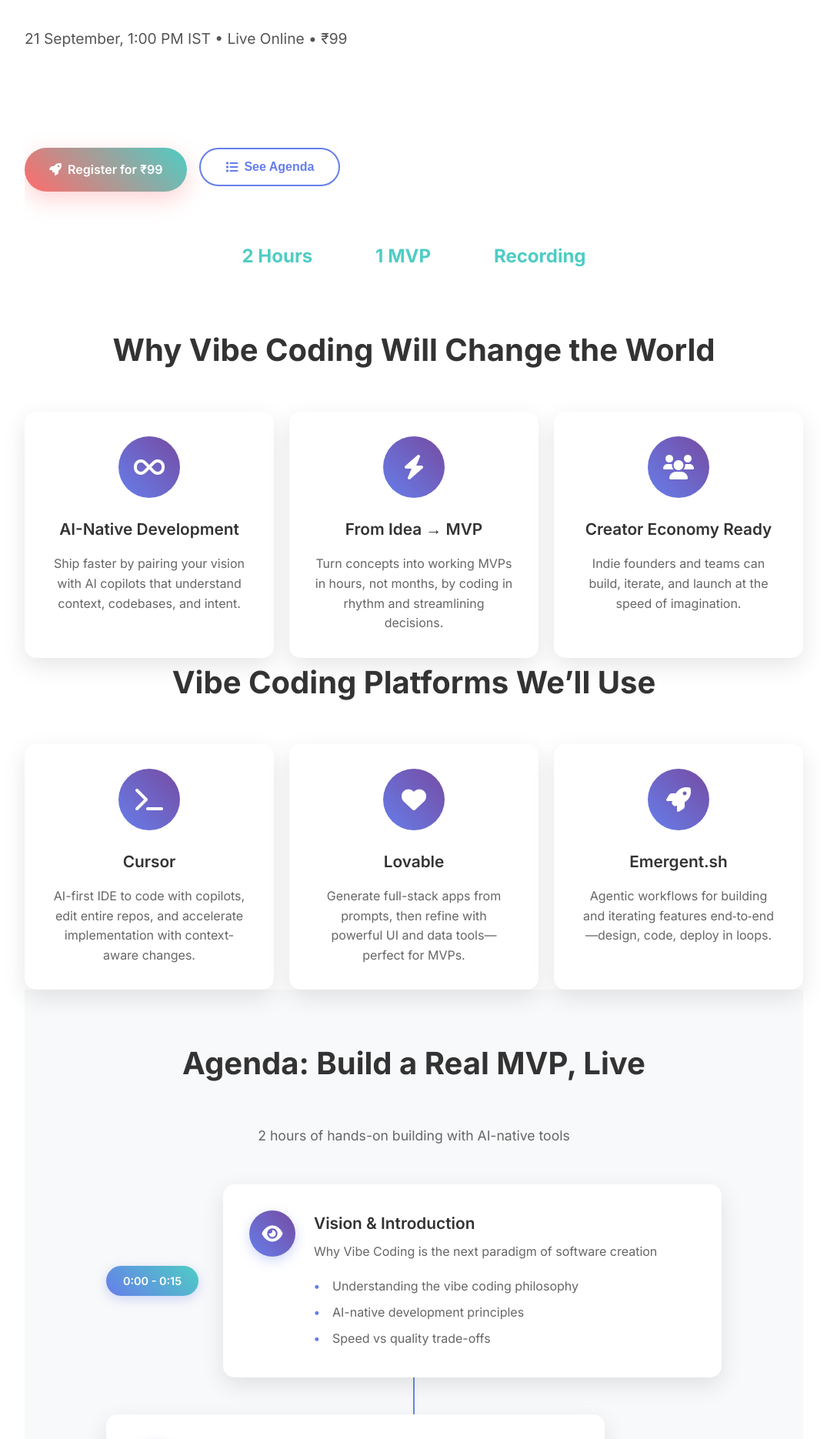
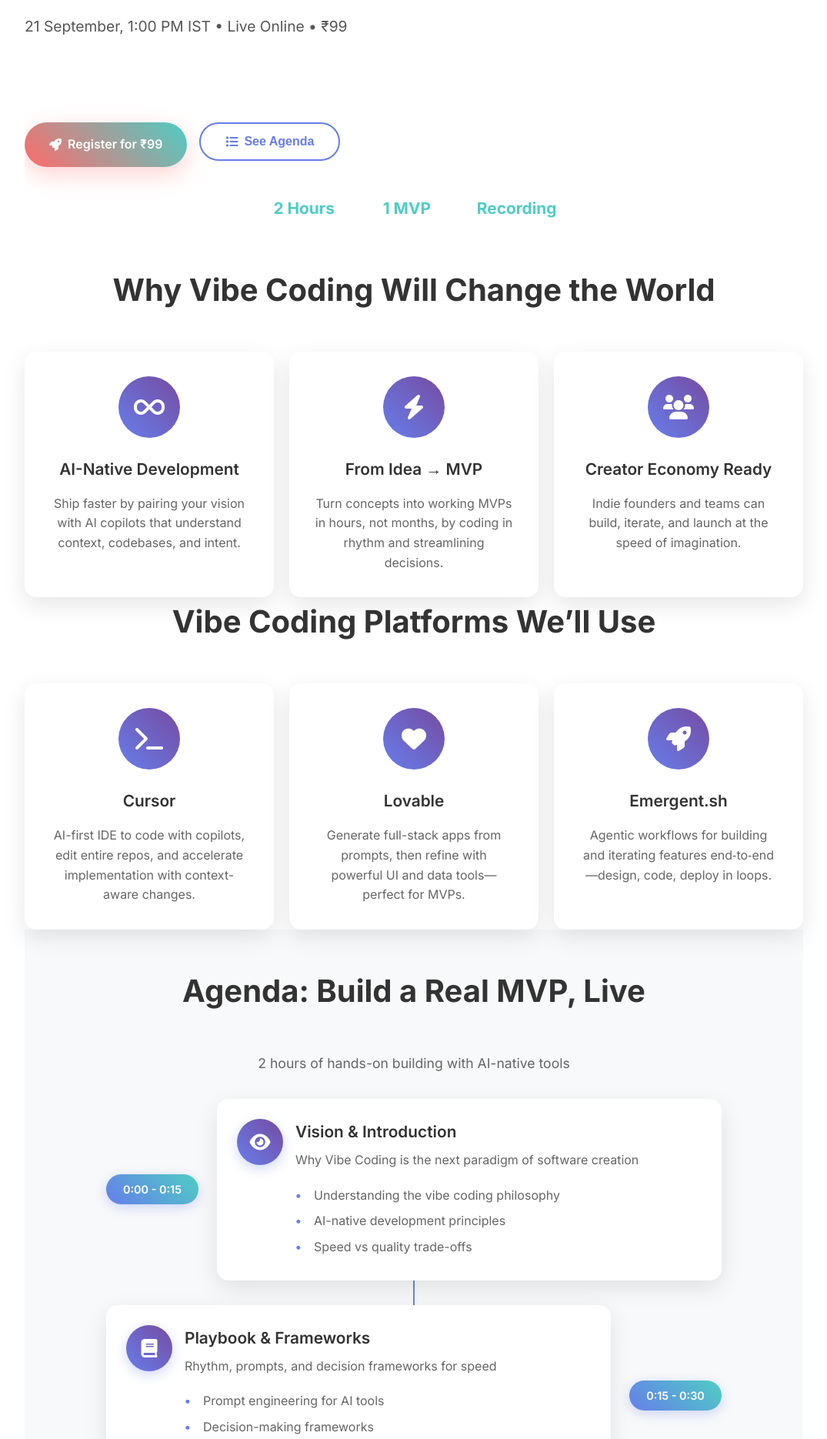
Before and after one commit to praiitt/vibe-coding, a React (Create React App) app: page /webinar in a window 1280 px wide. Shown: the part 340-2210 px from the top of the page at 77% size, without its empty margins (102-1177 px from the left). Built offline with nearby package versions, Linux system fonts and the light colour scheme.

Commit message:
Reduce white space and improve spacing on webinar landing page

```diff
--- a/src/index.css
+++ b/src/index.css
@@ -1909,7 +1909,7 @@ section {
 .webinar-landing .hero {
     min-height: auto;
     background: none;
-    padding: 2.5rem 0 1.5rem;
+    padding: 1.5rem 0 1rem;
 }
 
 .webinar-landing .hero .hero-title {
@@ -1945,7 +1945,7 @@ section {
 .webinar-landing .hero .hero-buttons {
     display: flex !important;
     gap: 1rem;
-    margin-bottom: 3rem;
+    margin-bottom: 1.5rem;
     flex-wrap: wrap;
 }
 
@@ -1968,7 +1968,7 @@ section {
 
 /* Enhanced Agenda Section */
 .agenda {
-    padding: 4rem 0;
+    padding: 3rem 0;
     background: #f8f9fa;
 }
 
@@ -1999,9 +1999,9 @@ section {
 
 /* Hero Description */
 .hero-description {
-    font-size: 1.2rem;
-    line-height: 1.6;
-    margin-bottom: 2rem;
+    font-size: 1.1rem;
+    line-height: 1.5;
+    margin-bottom: 1.5rem;
     color: rgba(255, 255, 255, 0.9);
     max-width: 600px;
 }
@@ -2009,8 +2009,8 @@ section {
 /* Hero Stats */
 .hero-stats {
     display: flex;
-    gap: 2rem;
-    margin-top: 2rem;
+    gap: 1.5rem;
+    margin-top: 1rem;
     justify-content: center;
     flex-wrap: wrap;
 }
@@ -2018,19 +2018,19 @@ section {
 .stat {
     text-align: center;
     background: rgba(255, 255, 255, 0.1);
-    padding: 1rem 1.5rem;
-    border-radius: 15px;
+    padding: 0.75rem 1rem;
+    border-radius: 12px;
     backdrop-filter: blur(10px);
     border: 1px solid rgba(255, 255, 255, 0.2);
-    min-width: 120px;
+    min-width: 100px;
 }
 
 .stat-number {
     display: block;
-    font-size: 1.5rem;
+    font-size: 1.3rem;
     font-weight: 700;
     color: #4ecdc4;
-    margin-bottom: 0.25rem;
+    margin-bottom: 0.2rem;
 }
 
 .stat-label {
@@ -2041,7 +2041,7 @@ section {
 /* Agenda Header */
 .agenda-header {
     text-align: center;
-    margin-bottom: 3rem;
+    margin-bottom: 2rem;
 }
 
 .section-subtitle {
@@ -2070,10 +2070,10 @@ section {
 
 .timeline-item {
     position: relative;
-    margin-bottom: 3rem;
-    display: flex;
-    align-items: center;
-    gap: 2rem;
+    margin-bottom: 2rem;
+    display: flex;
+    align-items: center;
+    gap: 1.5rem;
 }
 
 .timeline-item:nth-child(odd) {
@@ -2100,11 +2100,11 @@ section {
 .timeline-content {
     background: white;
     border-radius: 15px;
-    padding: 2rem;
+    padding: 1.5rem;
     box-shadow: 0 10px 30px rgba(0, 0, 0, 0.1);
     flex: 1;
     display: flex;
-    gap: 1.5rem;
+    gap: 1rem;
     align-items: flex-start;
     border: 2px solid transparent;
     transition: all 0.3s ease;
```
